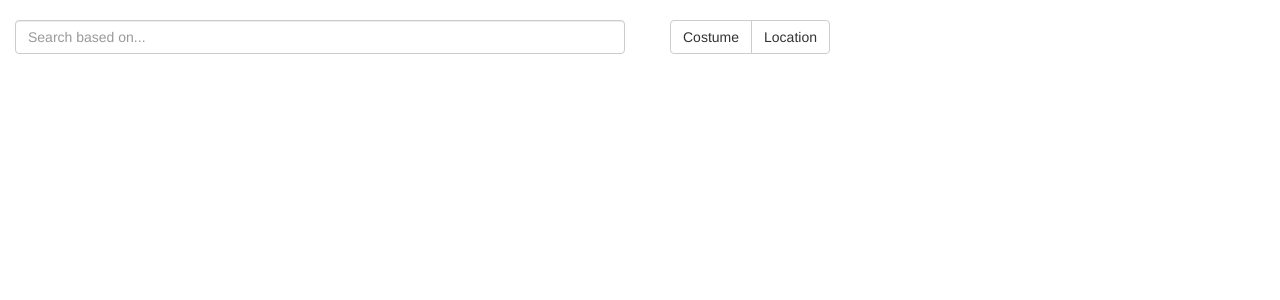
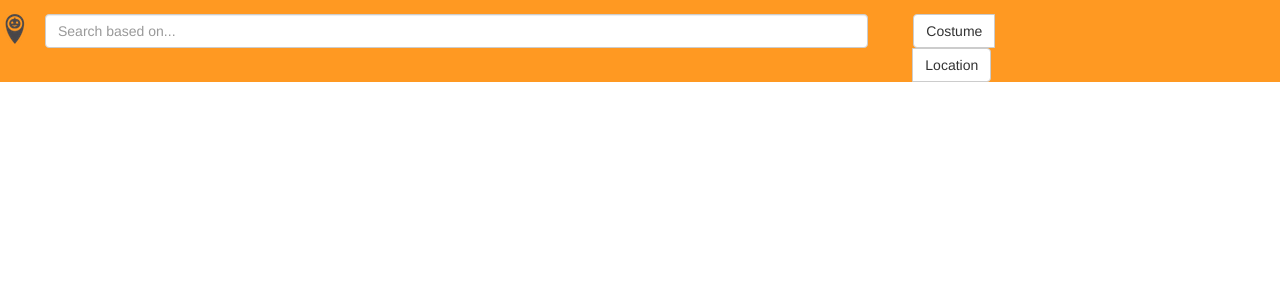
Before and after one commit to Shoshin23/Project-CostumeParty, a Django app: template ProjCostumeParty/main/templates/main/home.html in a window 1280 px wide. Shown: the top 300 px of the page. Run offline with Django 3.2, Linux system fonts and the light colour scheme; the template is opened without the code that fills it, so the values that code supplies are empty; some libraries are stand-ins or nearby versions.

Commit message:
Add logo to the home page. Fix CSS issues.
TODO: Refine CSS. Work on showing info inside the markers.

```diff
--- /dev/null
+++ b/ProjCostumeParty/main/static/css/main.css
@@ -0,0 +1,13 @@
+.col-sm-5cols{
+    position: relative;
+    min-height: 1px;
+    padding-right: 10px;
+    padding-left: 10px;
+}
+
+@media (min-width: 768px) {
+.col-sm-5cols {
+        width: 20%;
+        float: left;
+    }
+}
--- a/ProjCostumeParty/main/templates/main/home.html
+++ b/ProjCostumeParty/main/templates/main/home.html
@@ -2,30 +2,36 @@
 <html>
 <head>
   <title> CostumeX </title>
-  <script   src="https://code.jquery.com/jquery-3.1.1.min.js"   integrity="sha256-hVVnYaiADRTO2PzUGmuLJr8BLUSjGIZsDYGmIJLv2b8="   crossorigin="anonymous"></script>
-  <link rel="{% static "css/pace-theme-flash.css" %}" rel="stylesheet">
+   <script   src="https://code.jquery.com/jquery-3.1.1.min.js"   integrity="sha256-hVVnYaiADRTO2PzUGmuLJr8BLUSjGIZsDYGmIJLv2b8="   crossorigin="anonymous"></script>
+  <!-- <link rel="{% static "css/pace-theme-flash.css" %}" rel="stylesheet"> -->
   <script src="{% static "js/pace.js" %}"></script>
   <link href="https://maxcdn.bootstrapcdn.com/bootstrap/3.3.7/css/bootstrap.min.css" rel="stylesheet" integrity="sha384-BVYiiSIFeK1dGmJRAkycuHAHRg32OmUcww7on3RYdg4Va+PmSTsz/K68vbdEjh4u" crossorigin="anonymous">
   <script src="https://maxcdn.bootstrapcdn.com/bootstrap/3.3.7/js/bootstrap.min.js" integrity="sha384-Tc5IQib027qvyjSMfHjOMaLkfuWVxZxUPnCJA7l2mCWNIpG9mGCD8wGNIcPD7Txa" crossorigin="anonymous"></script>
   <script type="text/javascript" src="https://cdnjs.cloudflare.com/ajax/libs/jquery-cookie/1.4.1/jquery.cookie.min.js"></script>
   <script src= "{% static "js/main.js" %}"></script>
+  <link href="{% static "css/main.css" %}" rel="stylesheet">
 
 
   <link rel="shortcut icon" href="/static/favicon.ico" type="image/x-icon">
 <link rel="icon" href="/static/favicon.ico" type="image/x-icon">
 
-  <!-- <link href="{% static "css/nprogress.css" %}" rel="stylesheet"> -->
+   <link href="{% static "css/nprogress.css" %}" rel="stylesheet">
 
   <meta name="viewport"  content="width=device-width, inital-scale=1.0">
 </head>
 <body>
-  <div class="container-fluid">
+  <div class="container-fluid" style="background: #FF9922">
     <br>
-    <div class="row">
-    <div class="col-sm-6">
+    <div style="margin-top:-6px;"class="row">
+    <div class"col-sm-2">
+        <img style="float:left" src="{% static "logo.png" %}" alt="Logo"/>
+
+      </div>
+
+    <div class="col-sm-8">
     <input type="text" class="form-control" placeholder="Search based on...">
   </div>
-    <div class="col-sm-3">
+    <div class="col-sm-2">
     <div class="btn-group col-md-12" role="group" aria-label="...">
       <button type="button" class="btn btn-default">Costume</button>
       <button type="button" class="btn btn-default">Location</button>
```
Also changed, not shown: ProjCostumeParty/main/static/Logo.png (added), ProjCostumeParty/main/static/Pin.png.
